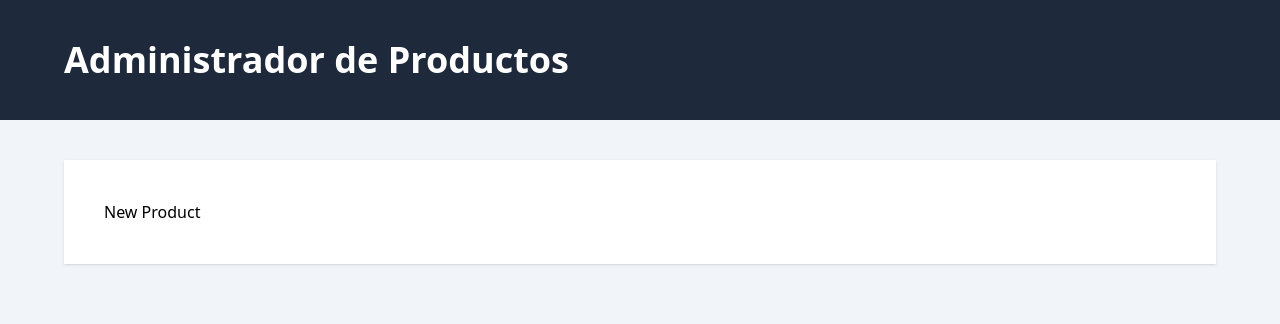
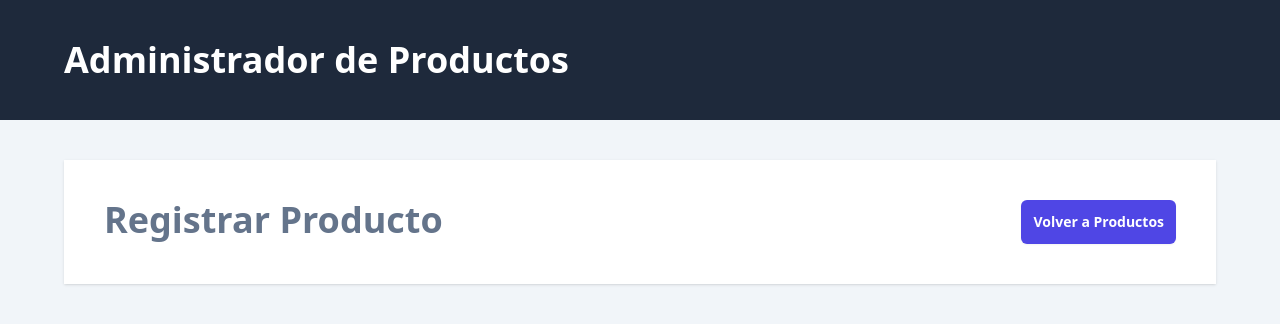
Before and after one commit to FrancoSilva77/crm-pern-ts-react, a React (Vite) app: page /productos/nuevo in a window 1280 px wide. Shown: the top 324 px of the page. Built offline with nearby package versions, Linux system fonts and the light colour scheme.

Commit message:
Routing add

```diff
--- a/src/views/NewProduct.tsx
+++ b/src/views/NewProduct.tsx
@@ -1,7 +1,17 @@
+import { Link } from 'react-router-dom';
+
 export default function newProduct() {
   return (
     <>
-      <h1>New Product</h1>
+      <div className="flex justify-between">
+        <h2 className=" text-4xl font-black text-slate-500">Registrar Producto</h2>
+        <Link
+          to="/"
+          className="rounded-md bg-indigo-600 p-3 text-sm font-bold text-white shadow-sm hover:bg-indigo-500"
+        >
+          Volver a Productos
+        </Link>
+      </div>
     </>
   );
 }
--- a/src/views/Products.tsx
+++ b/src/views/Products.tsx
@@ -1,3 +1,17 @@
+import { Link } from 'react-router-dom';
+
 export default function Products() {
-  return <div>Products</div>;
+  return (
+    <>
+      <div className="flex justify-between">
+        <h2 className=" text-4xl font-black text-slate-500">Productos</h2>
+        <Link
+          to="productos/nuevo"
+          className="rounded-md bg-indigo-600 p-3 text-sm font-bold text-white shadow-sm hover:bg-indigo-500"
+        >
+          Agregar Producto
+        </Link>
+      </div>
+    </>
+  );
 }
```
